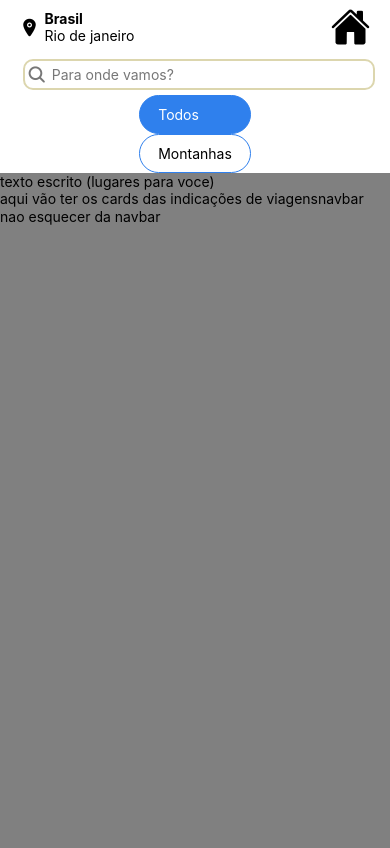
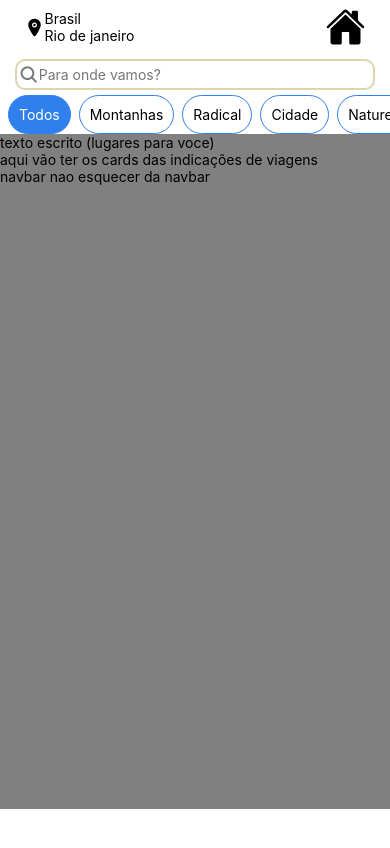
Before and after one commit to Leandro-am/vita-turismo, a React Native app: screen / in a window 390 px wide. Built offline with nearby package versions, Linux system fonts and the light colour scheme.

Commit message:
resolvi um problema fantasma e coloquei o filtro direitinho

```diff
--- a/App.tsx
+++ b/App.tsx
@@ -7,9 +7,7 @@ import Main from './components/Main';
 export default function App() {
   return (
     <View style={styles.container}>
-      <View>
-        <Header></Header>
-      </View>
+      <Header></Header>
       <Main></Main>
     </View>
   );
--- a/components/Header.tsx
+++ b/components/Header.tsx
@@ -5,6 +5,7 @@ import SearchBar from "./SearchBar"
 import { Ionicons } from "@expo/vector-icons"
 import CardFiltro from "./CardFiltro"
 import { useState } from "react"
+import { ScrollView } from "react-native"
 
 
 
@@ -13,24 +14,30 @@ export default function Header() {
   const [filtroSelecionado, setFiltroSelecionado] = useState("Todos");
   return (
     <View style={styles.header}>
-        <div style={styles.headercontainer}>
-          <div style={styles.headerLocalizacao}>
+        <View style={styles.headercontainer}>
+          <View style={styles.headerLocalizacao}>
           <Ionicons name="location" size={20} color="black" />
-            <div style={styles.headerTextoLocalizacao}>
-              <Text><strong>Brasil</strong></Text>
+            <View style={styles.headerTextoLocalizacao}>
+              <Text>Brasil</Text>
               <Text>Rio de janeiro</Text>
-            </div>
-          </div>
-          <div>
+            </View>
+          </View>
+          <View>
             <TouchableOpacity>
             <Ionicons name="home" size={40} color="black" />
             </TouchableOpacity>
-          </div>
-        </div>
+          </View>
+        </View>
         <SearchBar></SearchBar>
-        <View>
-          <CardFiltro titulo="Todos" selecionado={filtroSelecionado === "Todos"} onPress={() => setFiltroSelecionado("Todos")}></CardFiltro>
-          <CardFiltro titulo="Montanhas" selecionado={filtroSelecionado === "Montanhas"} onPress={() => setFiltroSelecionado("Montanhas")}></CardFiltro>
+        <View style={styles.headerFiltroView}>
+          <ScrollView horizontal={true} style={ {width: "100%"} } showsHorizontalScrollIndicator={false} contentContainerStyle={{paddingHorizontal: 8, gap: 8}}>
+            <CardFiltro titulo="Todos" selecionado={filtroSelecionado === "Todos"} onPress={() => setFiltroSelecionado("Todos")}></CardFiltro>
+            <CardFiltro titulo="Montanhas" selecionado={filtroSelecionado === "Montanhas"} onPress={() => setFiltroSelecionado("Montanhas")}></CardFiltro>
+            <CardFiltro titulo="Radical" selecionado={filtroSelecionado === "Radical"} onPress={() => setFiltroSelecionado("Radical")}></CardFiltro>
+            <CardFiltro titulo="Cidade" selecionado={filtroSelecionado === "Cidade"} onPress={() => setFiltroSelecionado("Cidade")}></CardFiltro>
+            <CardFiltro titulo="Natureza" selecionado={filtroSelecionado === "Natureza"} onPress={() => setFiltroSelecionado("Natureza")}></CardFiltro>
+            <CardFiltro titulo="Aventura" selecionado={filtroSelecionado === "Aventura"} onPress={() => setFiltroSelecionado("Aventura")}></CardFiltro>
+          </ScrollView>
         </View>
     </View>
   )
--- a/components/Main.tsx
+++ b/components/Main.tsx
@@ -6,10 +6,10 @@ export default function Main() {
   return (
     <View style={styles.main}>
         <Text>texto escrito (lugares para voce)</Text>
-        <div>
+        <View>
           <Text>aqui vão ter os cards das indicações de viagens</Text>
           <Text>navbar nao esquecer da navbar</Text>
-        </div>
+        </View>
     </View>
   )
 }
--- a/styles/styles.ts
+++ b/styles/styles.ts
@@ -7,7 +7,7 @@ export const styles = StyleSheet.create({
     },
 
     header: {
-        width: "100%",
+        minWidth: "100%",
         height: "auto",
         display: "flex",
         flexDirection: "column",
@@ -18,7 +18,6 @@ export const styles = StyleSheet.create({
 
     headertext: {
         color: "white"
-
     },
 
     main: {
@@ -35,6 +34,7 @@ export const styles = StyleSheet.create({
 
     headercontainer: {
         display: "flex",
+        flexDirection: "row",
         justifyContent: "space-between",
         padding: 5,
         width: "90%"
@@ -42,6 +42,7 @@ export const styles = StyleSheet.create({
 
     headerLocalizacao: {
         display: "flex",
+        flexDirection: "row",
         justifyContent: "center",
         alignItems: "center",
     },
@@ -59,7 +60,6 @@ export const styles = StyleSheet.create({
     headerTextoLocalizacao: {
         display: "flex",
         flexDirection: "column",
-        padding: 5
 
     },
 
@@ -74,8 +74,6 @@ export const styles = StyleSheet.create({
         borderWidth: 2,
         borderRadius: 10,
         borderColor: "#DCD6AE",
-        flex: 1,
-        marginLeft: 8,
         fontSize: 16,
         color: '#000',
         padding: 2,
@@ -83,13 +81,11 @@ export const styles = StyleSheet.create({
     },
 
     searchBarText: {
-        width: "90%",
-        paddingHorizontal: 5
+        flex: 1,
     },
 
     cardFiltro: {
-        paddingHorizontal: 18,
-        paddingVertical: 10,
+        padding: 10,
         borderRadius: 20,
         borderWidth: 1,
         borderColor: "#2F80ED",
@@ -105,6 +101,10 @@ export const styles = StyleSheet.create({
 
     cardFiltroTextoSelecionado: {
         color: "white",
+    },
+
+    headerFiltroView: {
+        width: "100%",
     }
 
 })
```
